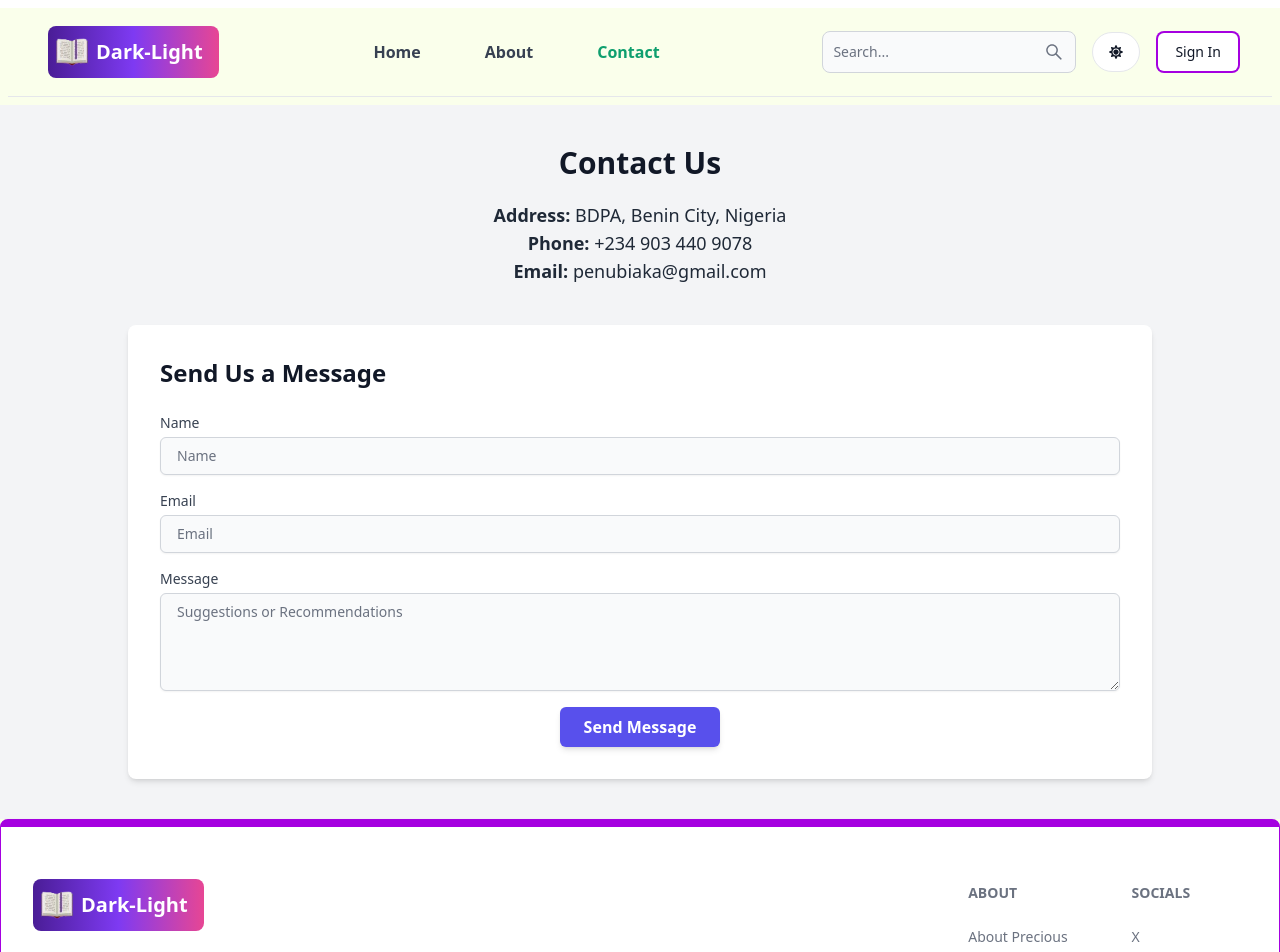
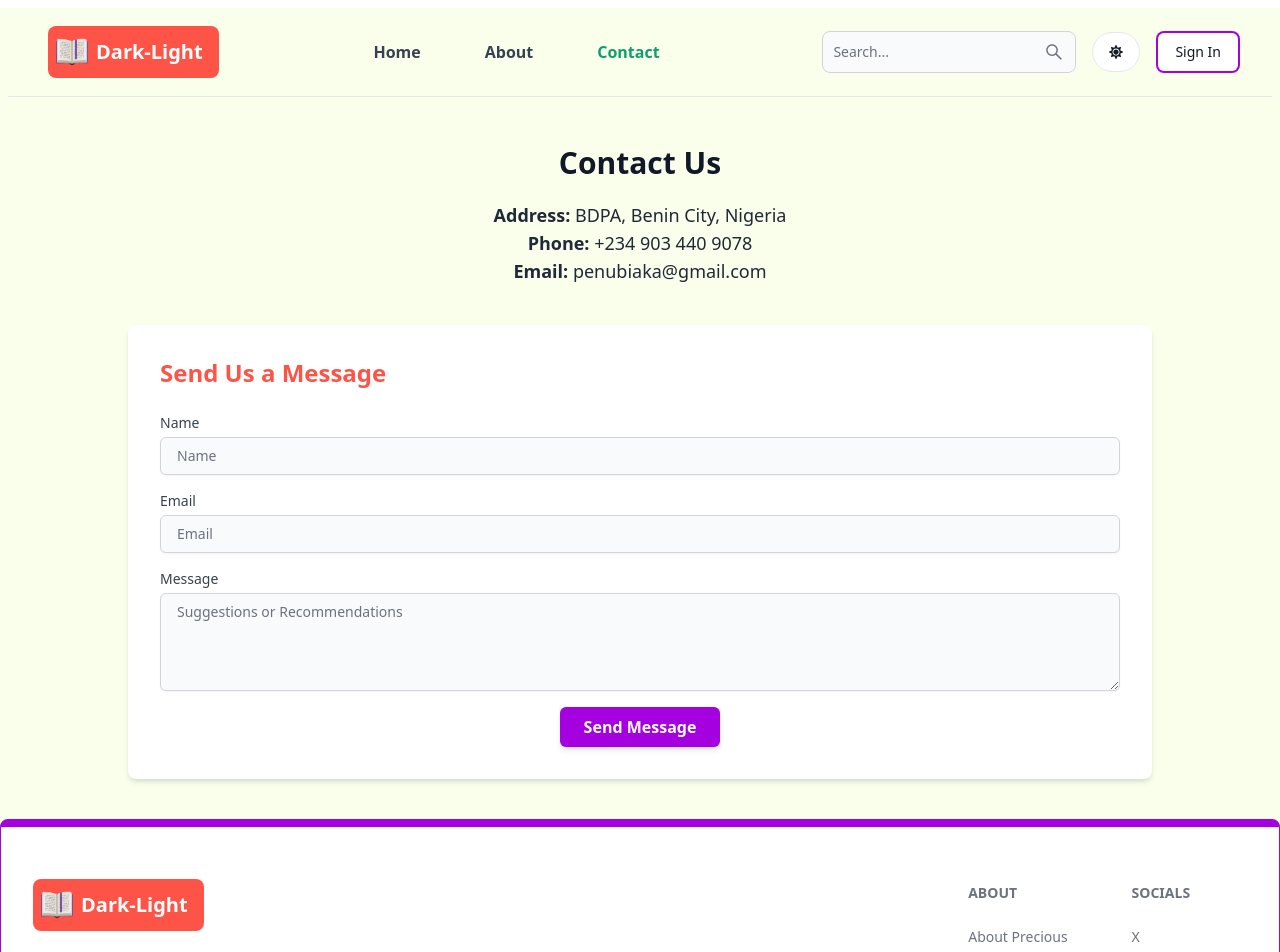
Before and after one commit to BenitaMichael/BookStore, a React (Vite) app in the folder client/: page /contact in a window 1280 px wide. Shown: the top 952 px of the page. Built offline with nearby package versions, Linux system fonts and the light colour scheme; no server answers.

Commit message:
chore: UI update

```diff
--- a/client/src/Components/FooterComponent.jsx
+++ b/client/src/Components/FooterComponent.jsx
@@ -11,7 +11,7 @@ const FooterComponent = () => {
           <div className='mt-5'>
             <Link
               to='/'
-              className='m-2 md:w-auto flex items-center bg-gradient-to-r from-purple-900 via-purple-600 to-pink-500 rounded-lg text-sm sm:text-xl font-semibold dark:text-white p-2'
+              className='m-2 md:w-auto flex items-center bg-[#FE5448] rounded-lg text-sm sm:text-xl font-semibold dark:text-white p-2'
             >
               <img src={logo} alt="Logo" className='h-8 w-8' />
               <span className='px-2 py-1 text-white whitespace-nowrap'>
--- a/client/src/Components/Header.jsx
+++ b/client/src/Components/Header.jsx
@@ -67,7 +67,7 @@ const Header = () => {
           <div className="flex items-center flex-grow">
             <Link
               to='/'
-              className='m-2 flex items-center bg-gradient-to-r from-purple-900 via-purple-600 to-pink-500 rounded-lg text-sm sm:text-xl font-semibold dark:text-white p-2'
+              className='m-2 flex items-center bg-[#FE5448] rounded-lg text-sm sm:text-xl font-semibold dark:text-white p-2'
             >
               <img src={logo} alt="Logo" className='h-8 w-8' />
               <span className='px-2 py-1 text-white whitespace-nowrap'>
@@ -77,7 +77,7 @@ const Header = () => {
           </div>
 
           <div className="flex items-center justify-end flex-grow lg:flex lg:gap-4 lg:justify-between">
-            <div className="hidden lg:flex items-center gap-16 text-md"> {/* Increased gap */}
+            <div className="hidden lg:flex items-center gap-16 text-md">
               <Link
                 to='/'
                 className={`text-gray-700 font-semibold hover:text-gray-900 dark:text-gray-200 dark:hover:text-white ${path === '/' ? 'text-green-500' : ''}`}
@@ -141,7 +141,7 @@ const Header = () => {
                 </Dropdown>
               ) : (
                 <Link to='/sign-in'>
-                  <Button className='bg-[#A500E0] hover:!bg-[#A500E0] text-white border-none' outline>
+                  <Button className='bg-[#A500E0] hover:!bg-[#A500E0] text-white border-none text-xs sm:text-base' outline>
                     Sign In
                   </Button>
                 </Link>
@@ -173,11 +173,6 @@ const Header = () => {
         <Link to='/contact' className={`block px-4 py-2 font-semibold text-gray-700 hover:text-gray-900 dark:text-gray-200 dark:hover:text-white ${path === '/contact' ? 'text-green-500' : ''}`}>
           Contact
         </Link>
-        <Link to='/sign-in' className="block px-4 py-2">
-          <Button className="bg-blue-500 w-full text-white">
-            Sign In
-          </Button>
-        </Link>
       </div>
     </div>
   );
--- a/client/src/Components/StoryCard.jsx
+++ b/client/src/Components/StoryCard.jsx
@@ -3,7 +3,7 @@ import { Link } from 'react-router-dom';
 
 const StoryCard = ({ story }) => {
     return (
-        <div className='group relative w-full border border-teal-500 hover:border-2 h-[360px] overflow-hidden rounded-lg sm:w-[360px] transition-all'>
+        <div className='group relative w-full border-2 border-teal-500 hover:border-2 h-[360px] overflow-hidden rounded-lg sm:w-[360px] transition-all'>
           <Link to={`/story/${story.slug}`}>
             <img
               src={story.image}
@@ -16,7 +16,7 @@ const StoryCard = ({ story }) => {
             <span className='italic text-sm'>{story.category}</span>
             <Link
               to={`/story/${story.slug}`}
-              className='z-10 group-hover:bottom-0 absolute bottom-[-200px] left-0 right-0 border border-teal-500 text-teal-500 hover:bg-teal-500 hover:text-white transition-all duration-300 text-center py-2 rounded-md !rounded-tl-none m-2 text-xl font-bold'
+              className='z-10 group-hover:bottom-0 absolute bottom-[-200px] left-0 right-0 border-2 border-teal-500 text-teal-500 hover:bg-teal-500 hover:text-white transition-all duration-300 text-center py-2 rounded-md !rounded-tl-none m-2 text-xl font-bold'
             >
               Read Story
             </Link>
--- a/client/src/Pages/Contact.jsx
+++ b/client/src/Pages/Contact.jsx
@@ -2,7 +2,7 @@ import React from "react";
 
 const ContactPage = () => {
   return (
-    <div className="bg-gray-100 dark:bg-gray-900 py-10 px-5 sm:px-10 lg:px-20">
+    <div className="bg-[#FAFFEB] dark:bg-gray-900 py-10 px-5 sm:px-10 lg:px-20">
       <div className="max-w-5xl mx-auto">
         <div className="mb-10 text-center">
           <h1 className="text-3xl font-bold mb-5 text-gray-900 dark:text-white">Contact Us</h1>
@@ -18,7 +18,7 @@ const ContactPage = () => {
         </div>
 
         <div className="bg-white dark:bg-gray-800 rounded-lg shadow-md p-8">
-          <h2 className="text-2xl font-bold mb-6 text-gray-900 dark:text-white">Send Us a Message</h2>
+          <h2 className="text-2xl font-bold mb-6 text-[#FE5448] dark:text-[#FE5448]">Send Us a Message</h2>
           <form action="https://formspree.io/f/YOUR_FORM_ID" method="POST">
             <div className="mb-4">
               <label htmlFor="name" className="block text-sm font-medium text-gray-700 dark:text-gray-300">
@@ -65,7 +65,7 @@ const ContactPage = () => {
             <div className="flex justify-center">
               <button
                 type="submit"
-                className="px-6 py-2 bg-indigo-600 text-white font-semibold rounded-md shadow-md hover:bg-indigo-700 transition duration-300 dark:bg-indigo-500 dark:hover:bg-indigo-600"
+                className="px-6 py-2 bg-[#A500E0] text-white font-semibold rounded-md shadow-md hover:bg-[#A500E0] dark:hover:bg-[#A500E0]"
               >
                 Send Message
               </button>
--- a/client/src/Pages/Home.jsx
+++ b/client/src/Pages/Home.jsx
@@ -25,7 +25,7 @@ const Home = () => {
 
   return (
     <div>
-      <div className='flex flex-col gap-6 p-28 px-3 max-w-6xl mx-auto '>
+      <div className='flex flex-col gap-6 p-28 px-3 max-w-6xl mx-auto bg-[#FAFFEB]'>
         <h1 className='text-3xl font-bold lg:text-6xl'>Welcome to DarkLight</h1>
         <p className='text-gray-500 text-xs sm:text-sm'>
           Here you'll find a variety of stories written by an ever evolving and creative mind.
@@ -33,13 +33,13 @@ const Home = () => {
         </p>
         <Link
           to='/search'
-          className='text-xs sm:text-sm text-teal-500 font-bold hover:underline'
+          className='text-xs sm:text-sm text-[#FE5448] font-bold hover:underline'
         >
           View all stories
         </Link>
       </div>
 
-      {loading && <p className="text-center">Loading stories...</p>}
+      {loading && <p className="text-center text-[#FE5448]">Loading stories...</p>}
 
       {error && <p className="text-center text-red-500">{error}</p>}
 
@@ -54,7 +54,7 @@ const Home = () => {
             </div>
             <Link
               to={'/search'}
-              className='text-lg text-teal-500 hover:underline text-center'
+              className='text-lg text-[#FE5448] hover:underline text-center'
             >
               View all stories
             </Link>
--- a/client/src/Pages/SignIn.jsx
+++ b/client/src/Pages/SignIn.jsx
@@ -48,12 +48,11 @@ const SignIn = () => {
         <div className="flex-1">
           <Link
             to='/'
-            className='w-12 m-2 flex items-center bg-gradient-to-r from-purple-900 via-purple-600 to-pink-500 rounded-lg text-4xl font-bold p-2'
+            className='w-12 m-2 flex items-center rounded-lg text-4xl font-bold py-2'
           >
-            <img src={logo} alt="Logo" className='h-10 w-10' />
-            <span className='px-2 py-1 text-black dark:text-white whitespace-nowrap'>
+            <h1 className='py-1 text-[#FE5448] dark:text-[#FE5448] whitespace-nowrap'>
               Dark-Light
-            </span>
+            </h1>
           </Link>
           <p className='text-black dark:text-gray-200 font-semibold text-center md:text-left'>
             Home to wonders and adventures. A world different from what you know awaits you...
@@ -85,7 +84,7 @@ const SignIn = () => {
               />
             </div>
             <Button
-              className='bg-[#A500E0] hover:!bg-[#A500E0] text-white border-none'
+              className='bg-[#A500E0] hover:!bg-[#A500E0] dark:bg-[#A500E0] dark:hover:!bg-[#A500E0] text-white border-none'
               type='submit'
               disabled={loading}
             >
```
